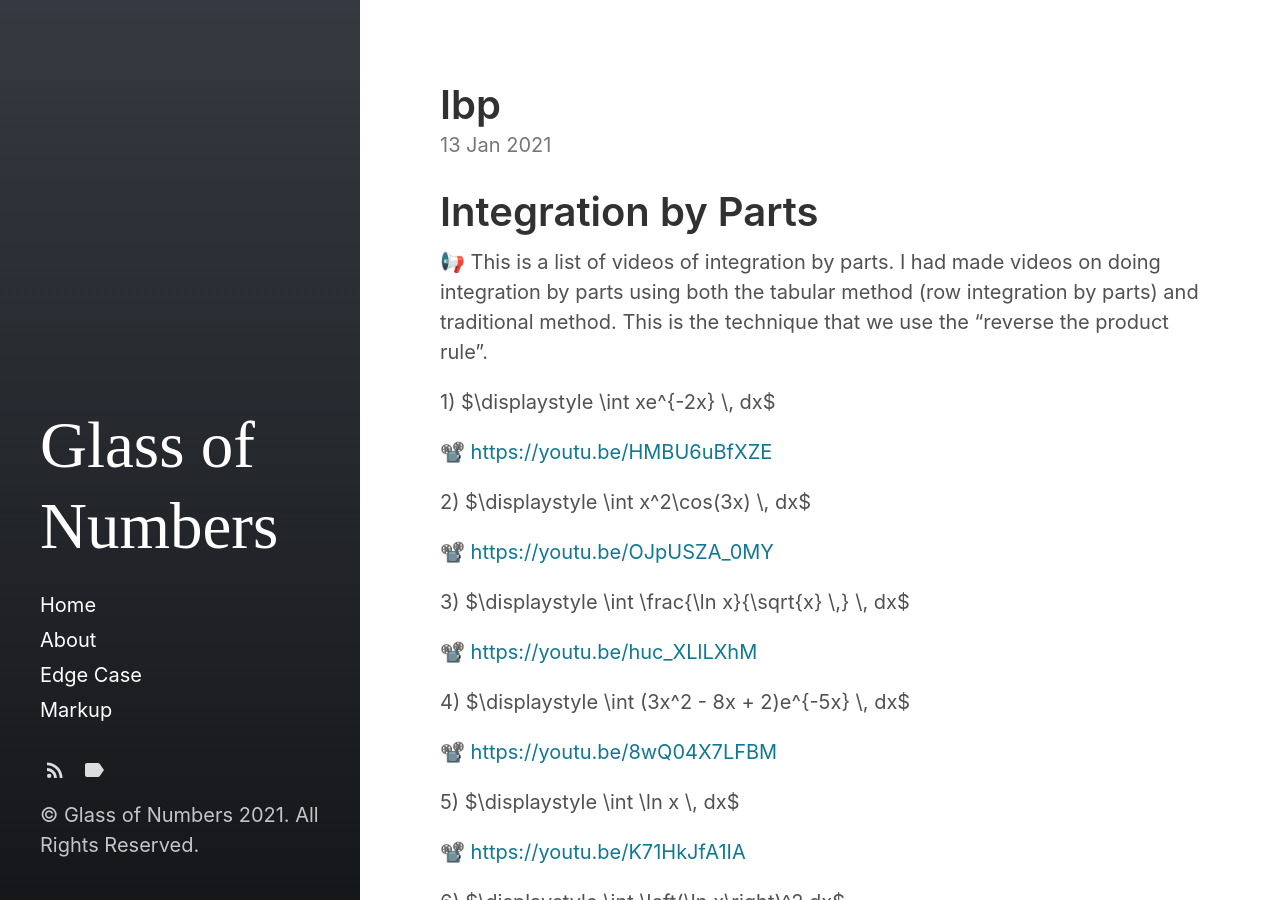
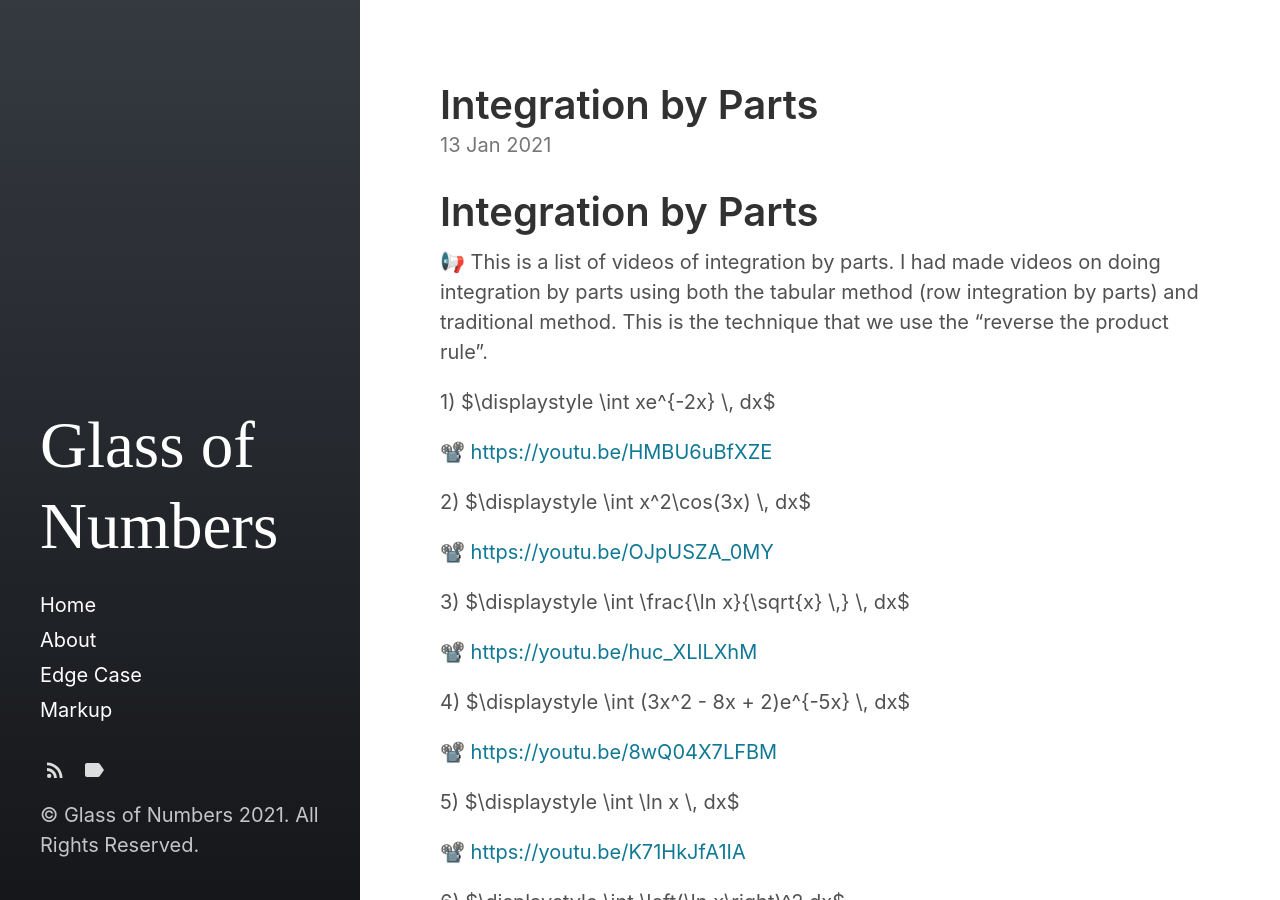
Before and after one commit to mokcak/mokcak.github.io, a Jekyll site: the page built from _posts/2021-01-13-ibp.md, in a window 1280 px wide and 900 px high. Built offline with Jekyll 4.4.1, drawn with Linux system fonts in a browser that asks for light colours; our own code applies the rules of GitHub Pages for plain Markdown files.

Commit message:
Update 2021-01-13-ibp.md

```diff
--- a/_posts/2021-01-13-ibp.md
+++ b/_posts/2021-01-13-ibp.md
@@ -1,3 +1,8 @@
+---
+layout: post
+title: Integration by Parts
+---
+
 # Integration by Parts
 
 📢 This is a list of videos of integration by parts. I had made videos on doing integration by parts using both the tabular method (row integration by parts) and traditional method. This is the technique that we use the "reverse the product rule".
```
